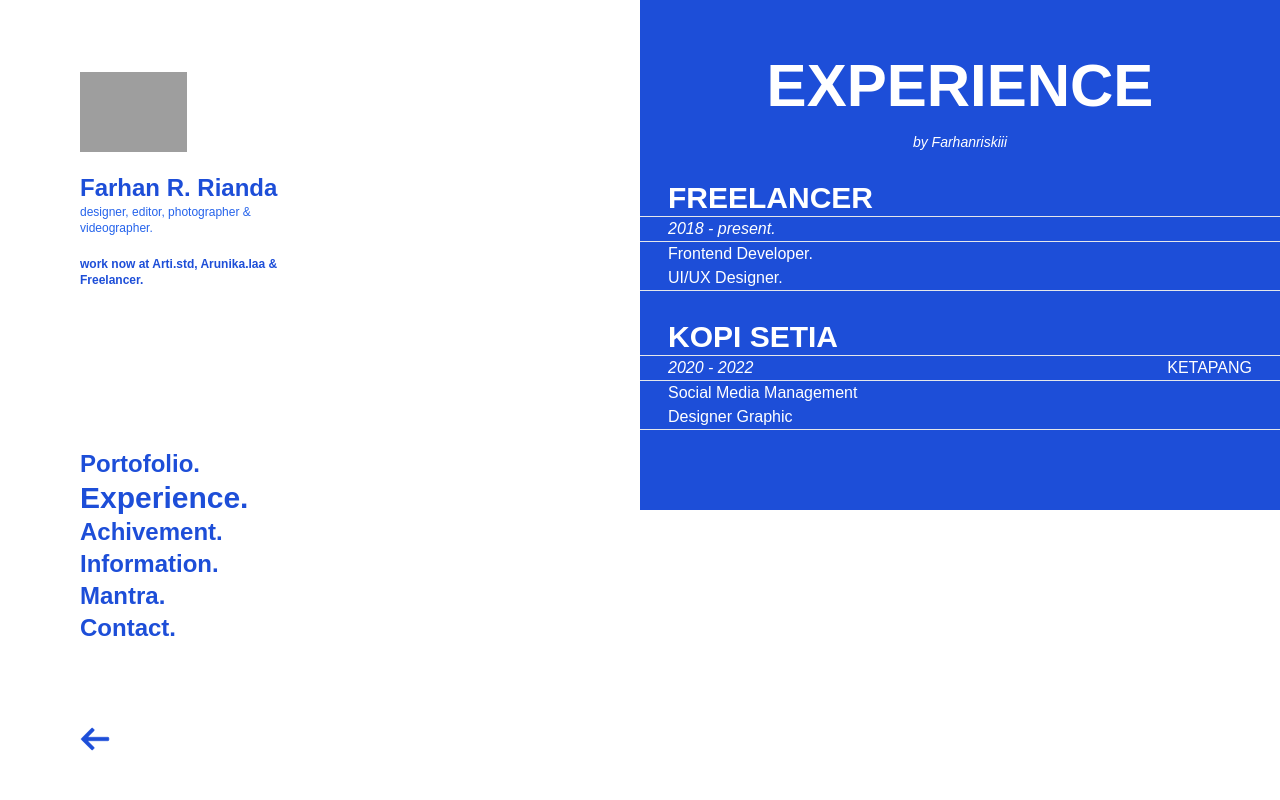
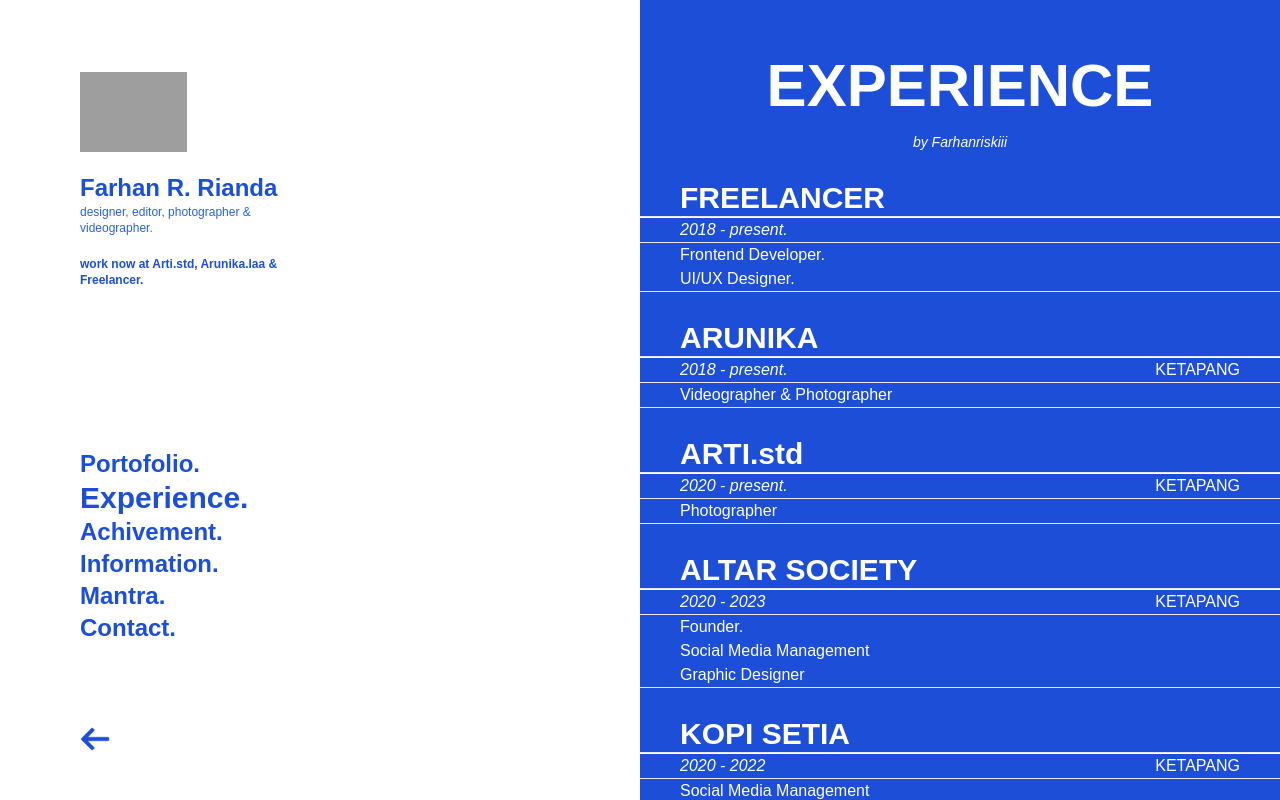
Before and after one commit to farhanriski/farhanriskiii.com, a website: page public/experience.html in a window 1280 px wide. Drawn offline with Linux system fonts and the light colour scheme; grey boxes are pictures that could not be loaded.

Commit message:
change style

```diff
--- a/public/experience.html
+++ b/public/experience.html
@@ -62,31 +62,89 @@
           <div class="pt-7 text-justify">
             <!-- 1 -->
             <div class="">
-              <h2 class="font-bold text-3xl mx-7">FREELANCER</h2>
-              <hr class="h-px bg-white" />
-              <div class="flex justify-between mx-7">
+              <h2 class="font-bold text-3xl mx-10">FREELANCER</h2>
+              <hr class="h-0.5 bg-white" />
+              <div class="flex justify-between mx-10">
                 <p class="font-thin text-left italic">2018 - present.</p>
                 <p></p>
               </div>
               <hr>
               <div>
-                <p class="mx-7">Frontend Developer.</p>
-                <p class="mx-7">UI/UX Designer.</p>
+                <p class="mx-10">Frontend Developer.</p>
+                <p class="mx-10">UI/UX Designer.</p>
               </div>
               <hr>
             </div>
             <!-- 2 -->
             <div class="pt-7">
-              <h2 class="font-bold text-3xl mx-7">KOPI SETIA</h2>
-              <hr class="h-px bg-white" />
-              <div class="flex justify-between mx-7">
+              <h2 class="font-bold text-3xl mx-10">ARUNIKA</h2>
+              <hr class="h-0.5 bg-white" />
+              <div class="flex justify-between mx-10">
+                <p class="font-thin text-left italic">2018 - present.</p>
+                <p>KETAPANG</p>
+              </div>
+              <hr>
+              <div>
+                <p class="mx-10">Videographer & Photographer</p>
+              </div>
+              <hr>
+            </div>
+            <!-- 3 -->
+            <div class="pt-7">
+              <h2 class="font-bold text-3xl mx-10">ARTI.std</h2>
+              <hr class="h-0.5 bg-white" />
+              <div class="flex justify-between mx-10">
+                <p class="font-thin text-left italic">2020 - present.</p>
+                <p>KETAPANG</p>
+              </div>
+              <hr>
+              <div>
+                <p class="mx-10">Photographer</p>
+              </div>
+              <hr>
+            </div>
+            <!-- 4 -->
+            <div class="pt-7">
+              <h2 class="font-bold text-3xl mx-10">ALTAR SOCIETY</h2>
+              <hr class="h-0.5 bg-white" />
+              <div class="flex justify-between mx-10">
+                <p class="font-thin text-left italic">2020 - 2023</p>
+                <p>KETAPANG</p>
+              </div>
+              <hr>
+              <div>
+                <p class="mx-10">Founder.</p>
+                <p class="mx-10">Social Media Management</p>
+                <p class="mx-10">Graphic Designer</p>
+              </div>
+              <hr>
+            </div>
+            <div class="pt-7">
+              <h2 class="font-bold text-3xl mx-10">KOPI SETIA</h2>
+              <hr class="h-0.5 bg-white" />
+              <div class="flex justify-between mx-10">
                 <p class="font-thin text-left italic">2020 - 2022</p>
                 <p>KETAPANG</p>
               </div>
               <hr>
               <div>
-                <p class="mx-7">Social Media Management</p>
-                <p class="mx-7">Designer Graphic</p>
+                <p class="mx-10">Social Media Management</p>
+                <p class="mx-10">Graphic Designer</p>
+              </div>
+              <hr>
+            </div>
+            <!-- 5 -->
+            <div class="pt-7">
+              <h2 class="font-bold text-3xl mx-10">La OCEANO</h2>
+              <hr class="h-0.5 bg-white" />
+              <div class="flex justify-between mx-10">
+                <p class="font-thin text-left italic">2020 - 2021</p>
+                <p>KETAPANG</p>
+              </div>
+              <hr>
+              <div>
+                <p class="mx-10">Photographer</p>
+                <p class="mx-10">Editor</p>
               </div>
               <hr>
             </div>
```
